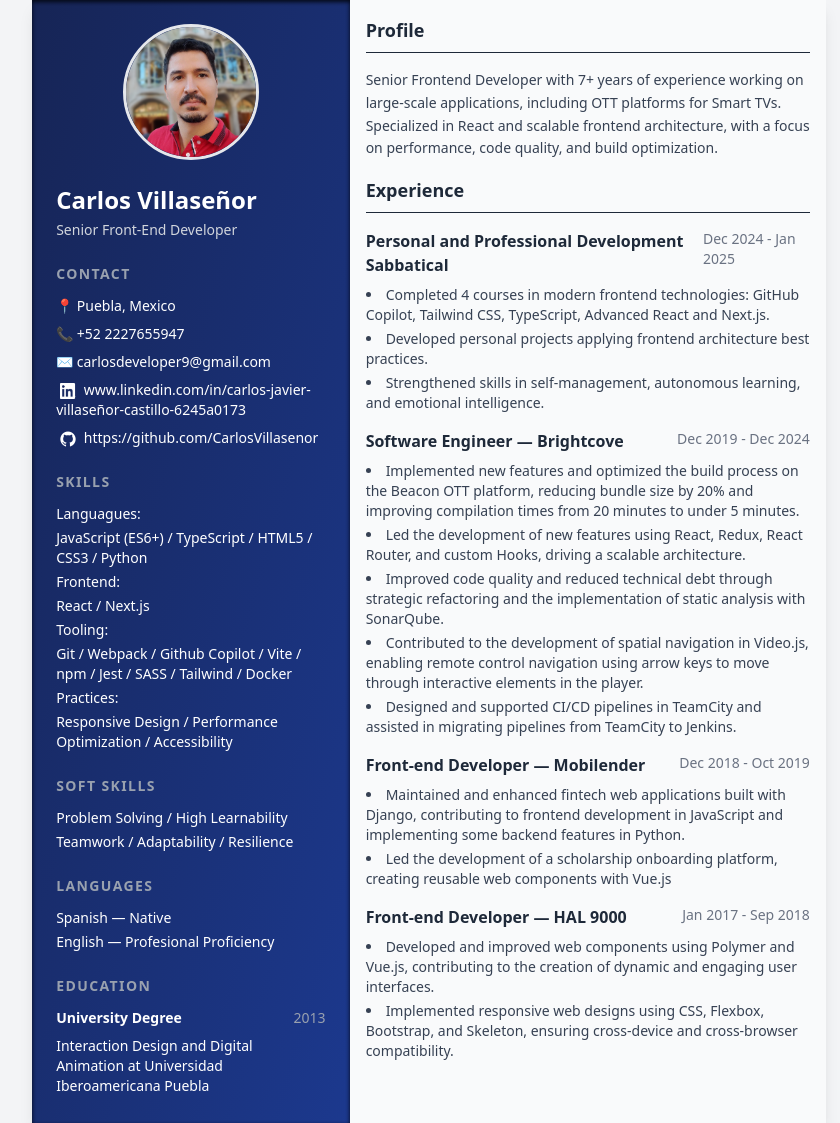
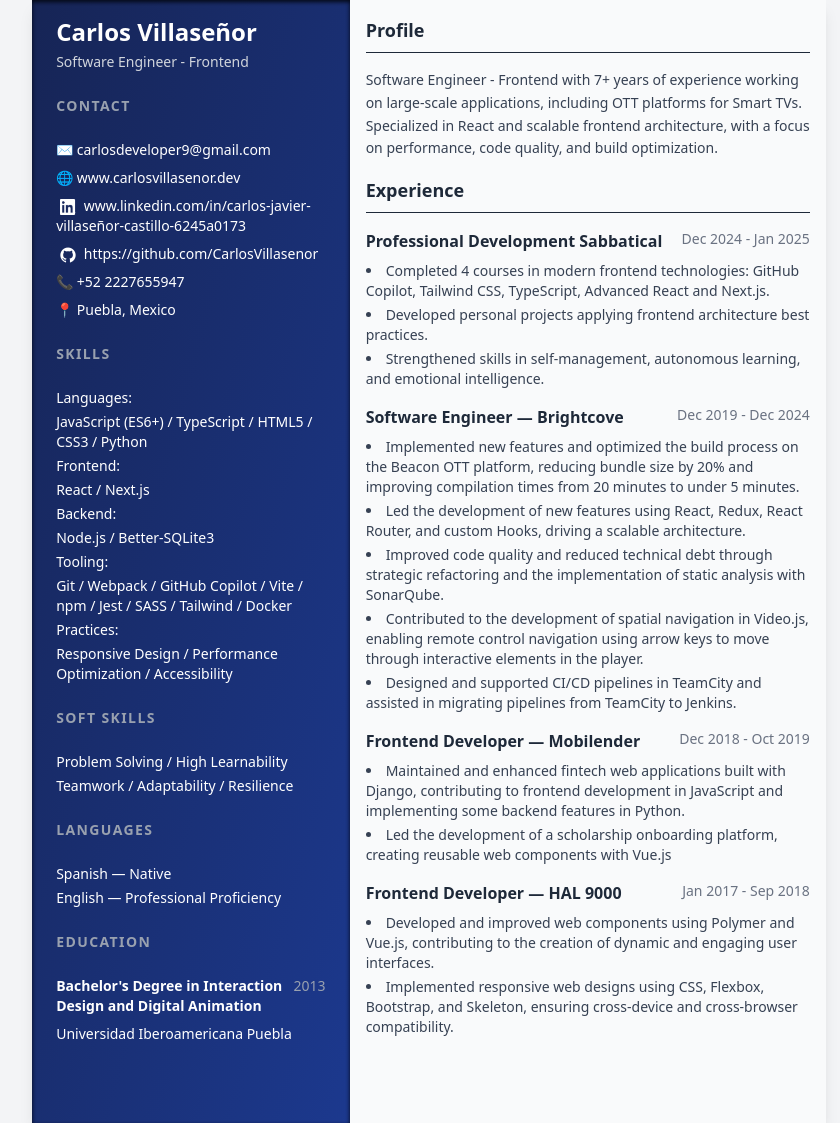
Before and after one commit to CarlosVillasenor/curriculum-vitae-tailwind-project, a website: page index.html in a window 1280 px wide. Shown: the whole page, without its empty margins (211-1051 px from the left). Drawn offline with nearby package versions, Linux system fonts and the light colour scheme; files that its build step writes are made by us from their sources.

Commit message:
feat: improve wording on left sidebar section

```diff
--- a/index.html
+++ b/index.html
@@ -23,62 +23,50 @@
     <aside
       class="col-span-4 text-white px-6 py-4 shadow-inner shadow-gray-950 bg-gradient-to-br from-blue-950 to-blue-900">
       <!-- Profile Picture and Name -->
-      <img src="src/img/profile.png" alt="Profile Picture"
-        class="w-34 h-34 rounded-full object-cover mt-2 border-gray-200 border-3 mb-6 mx-auto" />
+      <!-- <img src="src/img/profile.png" alt="Profile Picture"
+        class="w-34 h-34 rounded-full object-cover mt-2 border-gray-200 border-3 mb-6 mx-auto" /> -->
       <h1 class="text-2xl font-bold">Carlos Villaseñor</h1>
-      <p class="text-sm text-gray-300 mt-1">Senior Front-End Developer</p>
+      <p class="text-sm text-gray-300 mt-1">Software Engineer - Frontend</p>
 
       <!-- Contact -->
       <section class="mt-6">
-        <h2 class="text-sm font-semibold tracking-widest text-gray-400 uppercase">
+        <h2 class="text-sm font-semibold tracking-widest text-gray-400 uppercase mt-6 mb-6">
           Contact
         </h2>
         <ul class="mt-3 space-y-2 text-sm">
-          <li>📍 Puebla, Mexico</li>
-          <li>📞 +52 2227655947</li>
           <li>✉️ carlosdeveloper9@gmail.com</li>
+          <li>🌐 <a href="https://carlosvillasenor.dev">www.carlosvillasenor.dev</a></li>
           <li>
             <img src="src/img/in_logo.png" alt="🐙" class="w-4  h-4 inline mx-1">
-            www.linkedin.com/in/carlos-javier-villaseñor-castillo-6245a0173
+            <a href="https://www.linkedin.com/in/carlos-javier-villaseñor-castillo-6245a0173">
+              www.linkedin.com/in/carlos-javier-villaseñor-castillo-6245a0173
+            </a>
           </li>
           <li>
             <img src="src/img/git_logo.png" alt="🐙" class="w-4  h-4 inline mx-1">
-            https://github.com/CarlosVillasenor
+            <a href="https://github.com/CarlosVillasenor">
+              https://github.com/CarlosVillasenor
+            </a>
           </li>
+          <li>📞 +52 2227655947</li>
+          <li>📍 Puebla, Mexico</li>
         </ul>
       </section>
 
       <!-- Skills -->
-      <!-- <section class="mt-6">
-        <h2 class="text-sm font-semibold tracking-widest text-gray-400 uppercase">
+      <section class="mt-6">
+        <h2 class="text-sm font-semibold tracking-widest text-gray-400 uppercase mt-6 mb-6">
           Skills
         </h2>
         <ul class="mt-3 space-y-1 text-sm">
-          <li>HTML / CSS / SASS / Tailwind</li>
-          <li>JavaScript / Python</li>
-          <li>React with Redux, React Router & Hooks</li>
-          <li>Git & GitHub</li>
-          <li>VS Code with Github Copilot</li>
-          <li>Shell scripting</li>
-          <li>Responsive Design</li>
-          <li>Agile Methodologies (Scrum, Jira)</li>
-          <li>Webpack / Vite</li>
-          <li>Unit Testing (Jest)</li>
-        </ul>
-      </section> -->
-
-      <!-- Skills -->
-      <section class="mt-6">
-        <h2 class="text-sm font-semibold tracking-widest text-gray-400 uppercase">
-          Skills
-        </h2>
-        <ul class="mt-3 space-y-1 text-sm">
-          <li>Languagues: </li>
+          <li>Languages: </li>
           <li>JavaScript (ES6+) / TypeScript / HTML5 / CSS3 / Python </li>
           <li>Frontend:</li>
           <li> React / Next.js </li>
+          <li>Backend:</li>
+          <li>Node.js / Better-SQLite3</li>
           <li>Tooling:</li>
-          <li>Git / Webpack / Github Copilot / Vite / npm / Jest / SASS / Tailwind / Docker </li>
+          <li>Git / Webpack / GitHub Copilot / Vite / npm / Jest / SASS / Tailwind / Docker </li>
           <li>Practices:</li>
           <li>Responsive Design / Performance Optimization / Accessibility </li>
         </ul>
@@ -86,7 +74,7 @@
 
       <!--Soft Skills-->
       <section class="mt-6">
-        <h2 class="text-sm font-semibold tracking-widest text-gray-400 uppercase">Soft Skills</h2>
+        <h2 class="text-sm font-semibold tracking-widest text-gray-400 uppercase mt-6 mb-6">Soft Skills</h2>
         <ul class="mt-3 space-y-1 text-sm">
           <li>Problem Solving / High Learnability </li>
           <li>Teamwork / Adaptability / Resilience</li>
@@ -95,21 +83,21 @@
 
       <!-- Languages -->
       <section class="mt-6">
-        <h2 class="text-sm font-semibold tracking-widest text-gray-400 uppercase">Languages</h2>
+        <h2 class="text-sm font-semibold tracking-widest text-gray-400 uppercase mt-6 mb-6">Languages</h2>
         <ul class="mt-3 space-y-1 text-sm">
           <li>Spanish — Native</li>
-          <li>English — Profesional Proficiency</li>
+          <li>English — Professional Proficiency</li>
         </ul>
       </section>
 
       <!-- Education -->
       <section class="mt-6">
-        <h2 class="text-sm font-semibold tracking-widest text-gray-400 uppercase">Education</h2>
+        <h2 class="text-sm font-semibold tracking-widest text-gray-400 uppercase mt-6 mb-6">Education</h2>
         <div class="mt-3 flex justify-between text-sm">
           <div>
-            <p class="font-semibold">University Degree</p>
+            <p class="font-semibold">Bachelor's Degree in Interaction Design and Digital Animation</p>
             <p class="mt-2">
-              Interaction Design and Digital Animation at Universidad Iberoamericana Puebla
+              Universidad Iberoamericana Puebla
             </p>
           </div>
           <span class="text-gray-400">2013</span>
@@ -124,7 +112,7 @@
       <section>
         <h2 class="text-lg font-bold border-b pb-2">Profile</h2>
         <p class="mt-4 text-sm leading-relaxed text-gray-700">
-          Senior Frontend Developer with 7+ years of experience working on large-scale applications, including OTT
+          Software Engineer - Frontend with 7+ years of experience working on large-scale applications, including OTT
           platforms for Smart TVs. Specialized in React and scalable frontend architecture, with a focus on performance,
           code quality, and build optimization.
         </p>
@@ -136,7 +124,7 @@
 
         <div class="mt-4">
           <div class="flex justify-between">
-            <h3 class="font-semibold">Personal and Professional Development Sabbatical</h3>
+            <h3 class="font-semibold">Professional Development Sabbatical</h3>
             <span class="text-sm text-gray-500">Dec 2024 - Jan 2025</span>
           </div>
 
@@ -188,7 +176,7 @@
         <div class="mt-4">
 
           <div class="flex justify-between">
-            <h3 class="font-semibold">Front-end Developer — Mobilender</h3>
+            <h3 class="font-semibold">Frontend Developer — Mobilender</h3>
             <span class="text-sm text-gray-500">Dec 2018 - Oct 2019</span>
           </div>
           <ul class="list-disc list-inside mt-2 text-sm text-gray-700 space-y-1">
@@ -204,7 +192,7 @@
 
         <div class="mt-4">
           <div class="flex justify-between">
-            <h3 class="font-semibold">Front-end Developer — HAL 9000</h3>
+            <h3 class="font-semibold">Frontend Developer — HAL 9000</h3>
             <span class="text-sm text-gray-500">Jan 2017 - Sep 2018</span>
           </div>
           <ul class="list-disc list-inside mt-2 text-sm text-gray-700 space-y-1">
```
